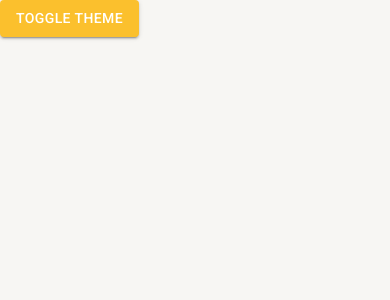
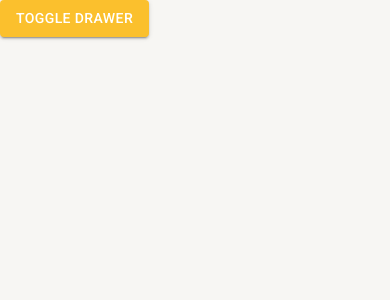
Before and after one commit to LeoGraciano/yt-cusrso-materialui-typescript, a React (Vite) app: page / in a window 390 px wide. Shown: the top 300 px of the page. Built offline with nearby package versions, Linux system fonts and the light colour scheme.

Commit message:
feat: add responsive in sidebar

```diff
--- a/src/App.tsx
+++ b/src/App.tsx
@@ -1,15 +1,20 @@
 import { BrowserRouter } from "react-router-dom";
 import AppRoutes from "./routers";
-import { AppThemeProvider } from "./shared/contexts";
+import { AppThemeProvider, DrawerProvider } from "./shared/contexts";
+import { SideBar } from "./shared/components";
 
 export default function App() {
   return (
     <AppThemeProvider>
-      <main className="App">
-        <BrowserRouter>
-          <AppRoutes />
-        </BrowserRouter>
-      </main>
+      <DrawerProvider>
+        <main className="App">
+          <BrowserRouter>
+            <SideBar>
+              <AppRoutes />
+            </SideBar>
+          </BrowserRouter>
+        </main>
+      </DrawerProvider>
     </AppThemeProvider>
   );
 }
--- a/src/routers/index.tsx
+++ b/src/routers/index.tsx
@@ -1,16 +1,20 @@
 import { Button } from "@mui/material";
 import { Navigate, Route, Routes } from "react-router-dom";
-import { useAppThemeContext } from "../shared/contexts";
+import { useAppDrawerContext } from "../shared/contexts";
 
 export default function AppRoutes() {
-  const { toggleTheme } = useAppThemeContext();
+  const { toggleDrawerOpen } = useAppDrawerContext();
   return (
     <Routes>
       <Route
         path="/"
         element={
-          <Button variant="contained" color="primary" onClick={toggleTheme}>
-            toggle Theme
+          <Button
+            variant="contained"
+            color="primary"
+            onClick={toggleDrawerOpen}
+          >
+            toggle drawer
           </Button>
         }
       />
--- /dev/null
+++ b/src/shared/components/index.ts
@@ -0,0 +1 @@
+export * from "./sidebar/SideBar";
--- /dev/null
+++ b/src/shared/components/sidebar/SideBar.tsx
@@ -0,0 +1,70 @@
+import React from "react";
+import {
+  Avatar,
+  Box,
+  Divider,
+  Drawer,
+  Icon,
+  List,
+  ListItemButton,
+  ListItemIcon,
+  ListItemText,
+  useMediaQuery,
+  useTheme,
+} from "@mui/material";
+import { useAppDrawerContext } from "../../contexts";
+
+interface ISideBar {
+  children: React.ReactNode;
+}
+
+export const SideBar: React.FC<ISideBar> = ({ children }) => {
+  const theme = useTheme();
+  const smDown = useMediaQuery(theme.breakpoints.down("sm"));
+
+  const { isDrawerOpen, toggleDrawerOpen } = useAppDrawerContext();
+
+  return (
+    <>
+      <Drawer
+        open={isDrawerOpen}
+        variant={smDown ? "temporary" : "permanent"}
+        onClose={toggleDrawerOpen}
+      >
+        <Box
+          width={theme.spacing(28)}
+          height="100%"
+          display="flex"
+          flexDirection="column"
+        >
+          <Box
+            width="100%"
+            height={theme.spacing(20)}
+            display="flex"
+            alignItems="center"
+            justifyContent="center"
+          >
+            <Avatar
+              sx={{ width: theme.spacing(14), height: theme.spacing(14) }}
+              src="https://avatars.githubusercontent.com/u/21141434?v=4"
+            />
+          </Box>
+          <Divider />
+          <Box flex={1}>
+            <List component="nav">
+              <ListItemButton>
+                <ListItemIcon>
+                  <Icon>home</Icon>
+                </ListItemIcon>
+                <ListItemText primary="Pagina Inicial" />
+              </ListItemButton>
+            </List>
+          </Box>
+        </Box>
+      </Drawer>
+      <Box height="100vh" marginLeft={smDown ? 0 : theme.spacing(28)}>
+        {children}
+      </Box>
+    </>
+  );
+};
--- a/src/shared/componets/index.ts
+++ /dev/null
@@ -1 +0,0 @@
-export {};
--- /dev/null
+++ b/src/shared/contexts/DrawerContext.tsx
@@ -0,0 +1,35 @@
+import React, { createContext, useCallback, useContext, useState } from "react";
+
+interface IDrawerContextData {
+  isDrawerOpen: boolean;
+  toggleDrawerOpen: () => void;
+}
+
+const DrawerContext = createContext({} as IDrawerContextData);
+
+interface IDrawerProvider {
+  children: React.ReactNode;
+}
+
+export const useAppDrawerContext = () => {
+  return useContext(DrawerContext);
+};
+
+export const DrawerProvider: React.FC<IDrawerProvider> = ({ children }) => {
+  const [isDrawerOpen, setIsDrawerOpenThemeName] = useState(false);
+
+  const toggleDrawerOpen = useCallback(() => {
+    setIsDrawerOpenThemeName((oldDrawerOpen) => !oldDrawerOpen);
+  }, []);
+
+  return (
+    <DrawerContext.Provider
+      value={{
+        isDrawerOpen,
+        toggleDrawerOpen,
+      }}
+    >
+      {children}
+    </DrawerContext.Provider>
+  );
+};
--- a/src/shared/contexts/index.ts
+++ b/src/shared/contexts/index.ts
@@ -1 +1,2 @@
 export * from "./ThemeContexts";
+export * from "./DrawerContext";
```
Also changed, not shown: .eslintrc.cjs.
